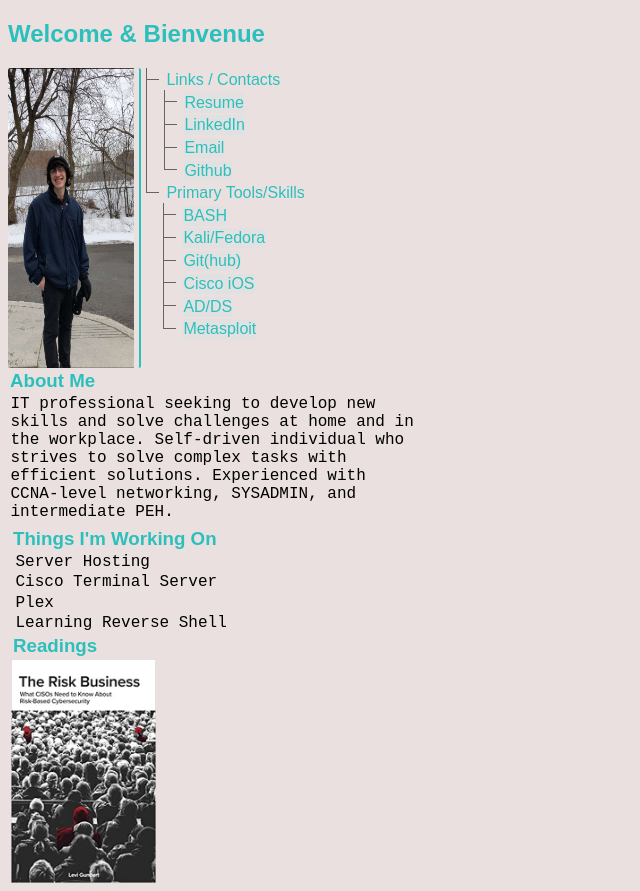
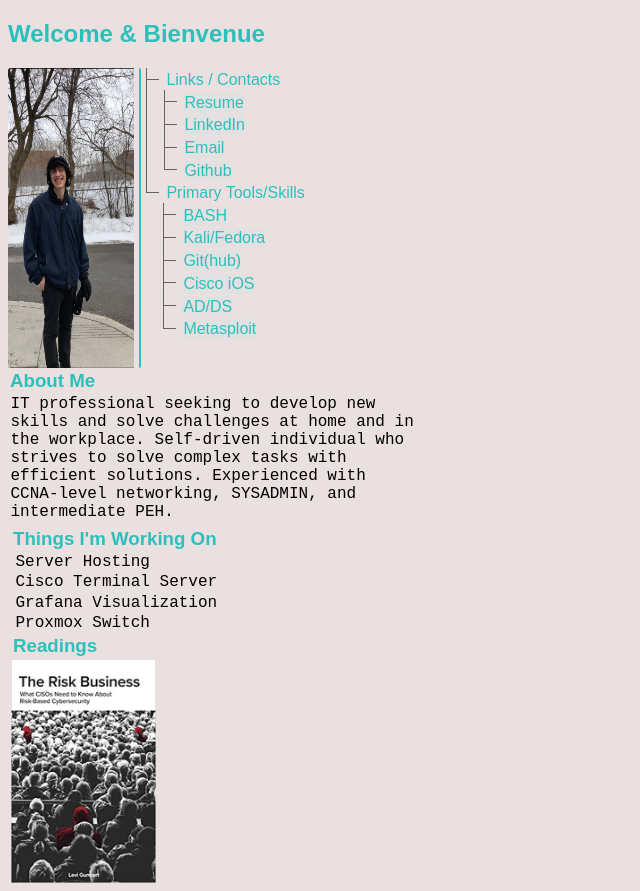
Before and after one commit to bdinon15/site, a plain HTML site: page index.html in a window 1280 px wide. Shown: the whole page, without its empty margins (0-640 px from the left). Drawn offline with nearby package versions, Linux system fonts and the light colour scheme; a web font is replaced by a local one.

Commit message:
Update index.html

```diff
--- a/index.html
+++ b/index.html
@@ -67,8 +67,8 @@ ______              __
 		<dl>
 			<dt>Server Hosting</dt>
 			<dt>Cisco Terminal Server</dt>
-			<dt>Plex</dt>
-			<dt>Learning Reverse Shell</dt>
+			<dt>Grafana Visualization</dt>
+			<dt>Proxmox Switch</dt>
 			<dt></dt>
 		</dl>
 	<div id="Readings">
```
